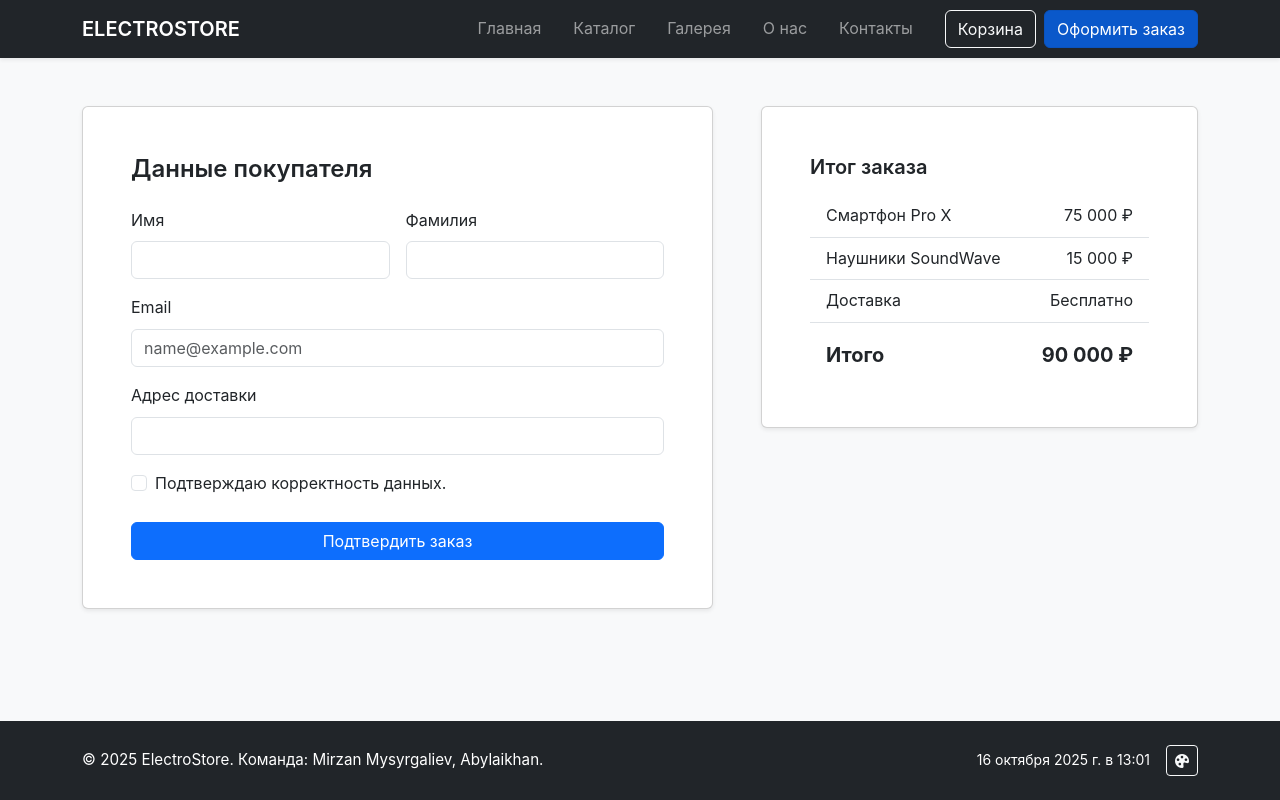
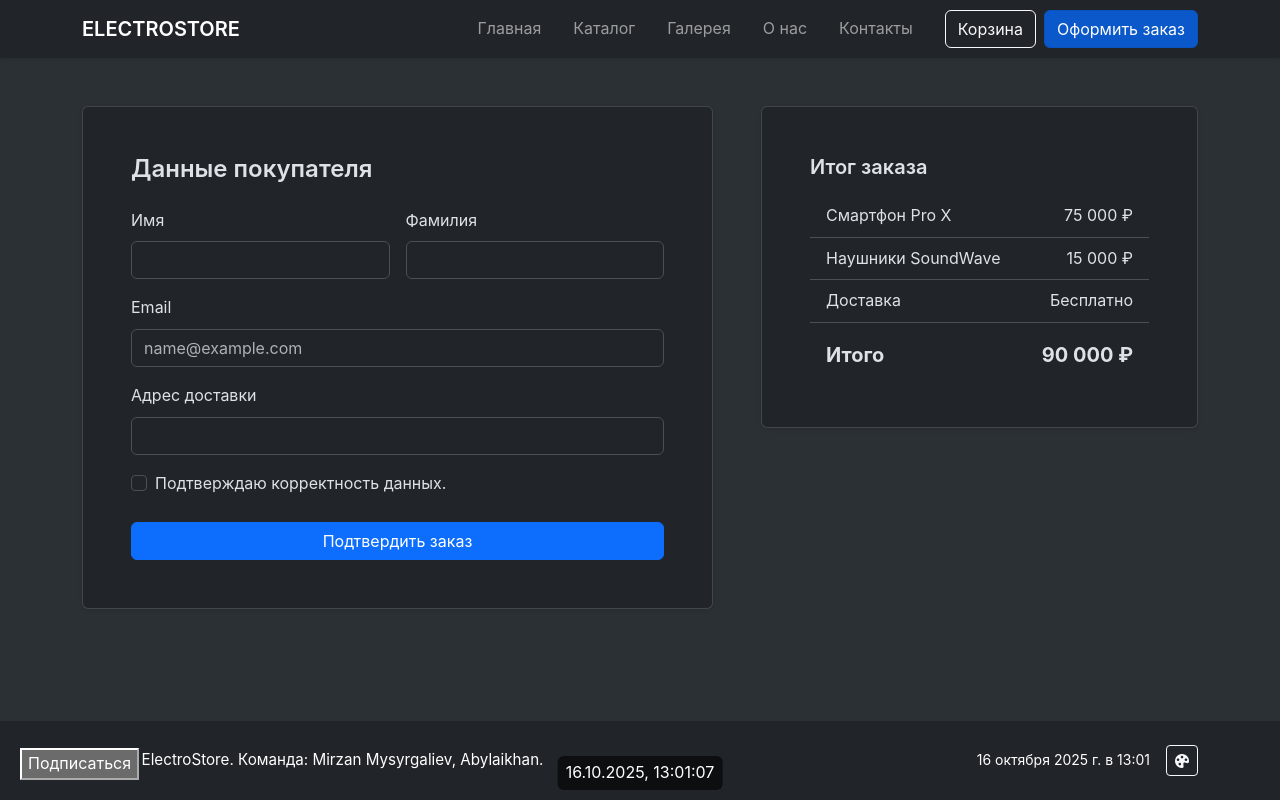
Before and after one commit to xJam-byte/web_ass_3, a plain HTML site: page checkout.html in a window 1280 px wide. Both pictures are taken after a click on the button "Сменить тему". Drawn offline with nearby package versions, Linux system fonts and the light colour scheme.

Commit message:
sashka code

```diff
--- a/contact.html
+++ b/contact.html
@@ -31,7 +31,7 @@
         </div>
     </nav>
 </header>
-
+<button id="themeBtn" class="btn btn-primary" style="font-size: 24px;">светлая тема</button>
 <main>
     <section class="py-5">
         <div class="container">
@@ -106,5 +106,6 @@
 </footer>
 
 <script src="https://cdn.jsdelivr.net/npm/bootstrap@5.3.3/dist/js/bootstrap.bundle.min.js"></script>
+<script src="js/script.js"></script>
 </body>
 </html>
--- a/js/script.js
+++ b/js/script.js
@@ -43,25 +43,27 @@ document.addEventListener("DOMContentLoaded", function () {
     );
   });
 
-  // --- Task 4: Change Background Color ---
-  const colorChanger = document.getElementById("color-changer");
+  // Находим кнопку-переключатель
+  const themeChanger = document.getElementById("color-changer");
+  // Находим корневой элемент <html>
+  const htmlElement = document.documentElement;
 
-  // Check if the color changer button exists on the page
-  if (colorChanger) {
-    // A predefined list of background colors to cycle through
-    const colors = ["#f8f9fa", "#e9ecef", "#6c757d", "#495057", "#343a40"];
-    const body = document.body;
-    let currentIndex = 0;
-
-    // Add a click event listener to the button
-    colorChanger.addEventListener("click", () => {
-      // Move to the next color in the array, looping back to the start if at the end
-      currentIndex = (currentIndex + 1) % colors.length;
-      body.style.transition = "background-color 0.5s ease"; // Add a smooth transition
-      body.style.backgroundColor = colors[currentIndex]; // Apply the new color
+  // Проверяем, что кнопка существует
+  if (themeChanger) {
+    // Добавляем обработчик клика
+    themeChanger.addEventListener("click", () => {
+      // Проверяем текущую тему
+      if (htmlElement.getAttribute("data-bs-theme") === "dark") {
+        // Если тема темная, меняем на светлую
+        htmlElement.setAttribute("data-bs-theme", "light");
+      } else {
+        // Иначе — меняем на темную
+        htmlElement.setAttribute("data-bs-theme", "dark");
+      }
     });
   }
 
+  // (остальной твой код для валидации формы и т.д. может оставаться здесь)
   // --- Task 5: Display Current Date and Time ---
   const datetimeElement = document.getElementById("datetime");
 
@@ -86,3 +88,75 @@ document.addEventListener("DOMContentLoaded", function () {
     setInterval(updateDateTime, 1000 * 60);
   }
 });
+
+document.querySelectorAll(".blog-card h2").forEach((t) => {
+  t.addEventListener("click", () => {
+    const p = t.nextElementSibling;
+    p.style.display = p.style.display === "none" ? "block" : "none";
+  });
+});
+
+// const bg = document.createElement("button");
+// bg.textContent = "Фон";
+// Object.assign(bg.style, { position: "fixed", bottom: "20px", right: "20px" });
+// document.body.append(bg);
+// const c = ["#f0f8ff", "#fff3e0", "#e0f7fa", "#fce4ec"],
+//   i = { v: 0 };
+// bg.onclick = () => {
+//   document.body.style.background = c[i.v++ % c.length];
+// };
+
+const d = document.createElement("div");
+Object.assign(d.style, {
+  position: "fixed",
+  bottom: "10px",
+  left: "50%",
+  transform: "translateX(-50%)",
+  background: "rgba(0,0,0,0.6)",
+  color: "#fff",
+  padding: "4px 8px",
+  borderRadius: "6px",
+});
+document.body.append(d);
+setInterval(() => (d.textContent = new Date().toLocaleString("ru-RU")), 1000);
+
+const p = document.createElement("div");
+Object.assign(p.style, {
+  position: "fixed",
+  top: 0,
+  left: 0,
+  width: "100%",
+  height: "100%",
+  display: "none",
+  alignItems: "center",
+  justifyContent: "center",
+  background: "rgba(0,0,0,0.6)",
+});
+p.innerHTML = `<div style="background:white;padding:20px;border-radius:10px;text-align:center;">
+  <h3>Подписка</h3><input type="email" placeholder="Ваш email"><br><br>
+  <button id="c">Закрыть</button></div>`;
+document.body.append(p);
+const b = document.createElement("button");
+b.textContent = "Подписаться";
+Object.assign(b.style, { position: "fixed", bottom: "20px", left: "20px" });
+document.body.append(b);
+b.onclick = () => (p.style.display = "flex");
+p.querySelector("#c").onclick = () => (p.style.display = "none");
+
+let isLight = true;
+
+function changeTheme() {
+  const body = document.body;
+  const btn = document.getElementById("themeBtn");
+  const color = isLight ? "#080669ff" : "#ffffff";
+  const text = isLight ? "#ffffff" : "#080669ff";
+  const icon = isLight ? "темная тема" : "светлая тема";
+
+  body.style.setProperty("background-color", color, "important");
+  body.style.setProperty("color", text, "important");
+
+  btn.textContent = icon;
+  isLight = !isLight;
+}
+
+document.getElementById("themeBtn").addEventListener("click", changeTheme);
```
Also changed, not shown: index.html (+1 -1 lines).
